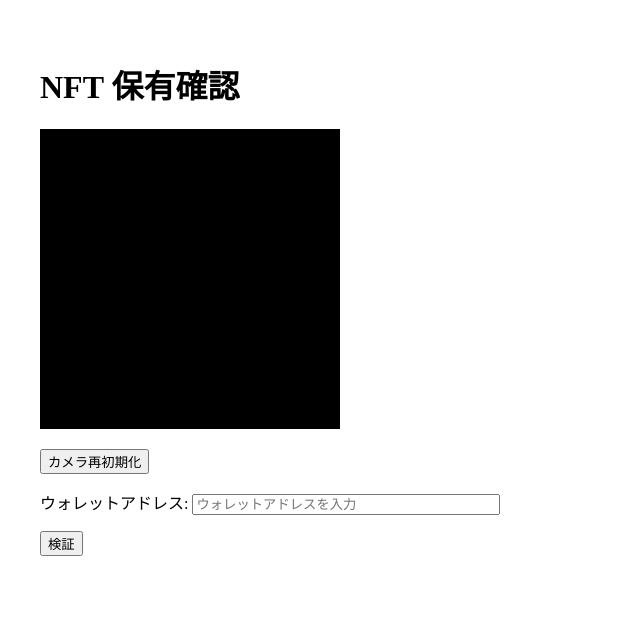
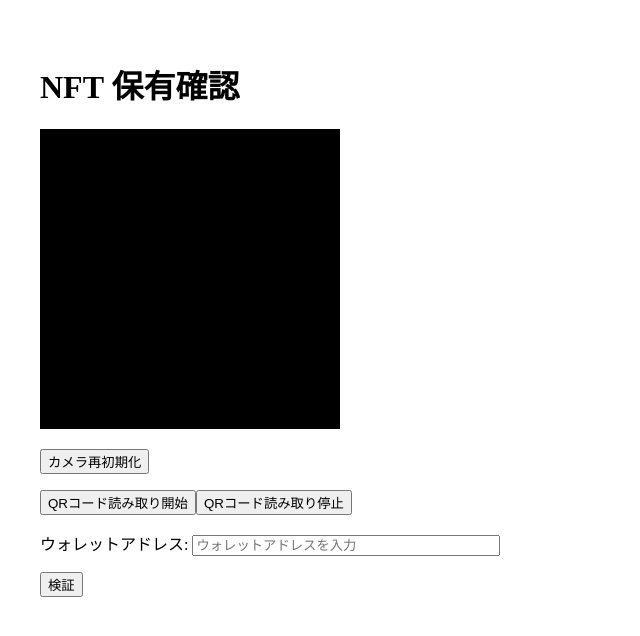
Before and after one commit to yuya-sakai/nft-checker, a Next.js app: page /check in a window 1280 px wide. Shown: the top 636 px of the page, without its empty margins (0-640 px from the left). Built offline with nearby package versions, Linux system fonts and the light colour scheme; no server answers.

Commit message:
update outcamera

```diff
--- a/package.json
+++ b/package.json
@@ -9,6 +9,7 @@
     },
     "dependencies": {
         "ethers": "^5.6.0",
+        "jsqr": "^1.4.0",
         "next": "^12.2.5",
         "react": "^17.0.2",
         "react-dom": "^17.0.2",
--- a/pages/check.js
+++ b/pages/check.js
@@ -1,22 +1,26 @@
 // pages/check.js
 import { useEffect, useRef, useState } from 'react';
+import jsQR from 'jsqr';
 
 export default function CheckPage() {
   const videoRef = useRef(null);
+  const canvasRef = useRef(null);
   const [error, setError] = useState('');
   const [selectedDeviceId, setSelectedDeviceId] = useState(null);
   const [stream, setStream] = useState(null);
   const [walletAddress, setWalletAddress] = useState('');
   const [result, setResult] = useState(''); // NFT検証結果
+  const [scanning, setScanning] = useState(false);
+  const [qrScanningInterval, setQrScanningInterval] = useState(null);
 
   // カメラ初期化関数
   const initCamera = async () => {
     try {
-      // まず、一度カメラへのアクセスをリクエストして許可を得る
+      // まずカメラへのアクセス許可を取得（これでデバイスラベルが利用可能に）
       const tempStream = await navigator.mediaDevices.getUserMedia({ video: true });
       tempStream.getTracks().forEach((track) => track.stop());
 
-      // 利用可能なビデオデバイスを列挙
+      // 利用可能なビデオデバイスを取得
       const devices = await navigator.mediaDevices.enumerateDevices();
       const videoDevices = devices.filter(
         (device) => device.kind === 'videoinput'
@@ -38,11 +42,10 @@ export default function CheckPage() {
         setSelectedDeviceId(rearCamera.deviceId);
         constraints = { video: { deviceId: { exact: rearCamera.deviceId } } };
       } else {
-        // 見つからなければ、厳密に外側カメラを要求する
+        // リアカメラが見つからない場合は、厳密に外側カメラを要求する
         constraints = { video: { facingMode: { exact: 'environment' } } };
       }
 
-      // 選択した制約でカメラを起動
       const newStream = await navigator.mediaDevices.getUserMedia(constraints);
       setStream(newStream);
       if (videoRef.current) {
@@ -54,20 +57,42 @@ export default function CheckPage() {
     }
   };
 
-  // コンポーネント初回マウント時にカメラを初期化
-  useEffect(() => {
-    initCamera();
-    // アンマウント時にストリームを停止
-    return () => {
-      if (stream) {
-        stream.getTracks().forEach((track) => track.stop());
+  // QRコードを読み取る関数（定期的にフレームをキャプチャして解析）
+  const startQRScanning = () => {
+    setScanning(true);
+    const interval = setInterval(() => {
+      if (videoRef.current && canvasRef.current) {
+        const video = videoRef.current;
+        const canvas = canvasRef.current;
+        const ctx = canvas.getContext('2d');
+        // ビデオのサイズに合わせてキャンバスサイズを設定
+        canvas.width = video.videoWidth;
+        canvas.height = video.videoHeight;
+        ctx.drawImage(video, 0, 0, canvas.width, canvas.height);
+        const imageData = ctx.getImageData(0, 0, canvas.width, canvas.height);
+        const code = jsQR(imageData.data, canvas.width, canvas.height);
+        if (code) {
+          console.log('QRコード検出:', code.data);
+          setWalletAddress(code.data);
+          clearInterval(interval);
+          setQrScanningInterval(null);
+          setScanning(false);
+        }
       }
-    };
-    // stream を依存配列に入れないことで、一度だけ初期化する
-    // eslint-disable-next-line react-hooks/exhaustive-deps
-  }, []);
+    }, 500);
+    setQrScanningInterval(interval);
+  };
 
-  // NFT保有検証処理：/api/verify にウォレットアドレスを送信
+  // QRコード読み取りを停止する
+  const stopQRScanning = () => {
+    if (qrScanningInterval) {
+      clearInterval(qrScanningInterval);
+      setQrScanningInterval(null);
+    }
+    setScanning(false);
+  };
+
+  // NFT保有検証処理（/api/verify に問い合わせ）
   const handleVerify = async () => {
     if (!walletAddress) {
       setError('ウォレットアドレスを入力してください');
@@ -91,31 +116,47 @@ export default function CheckPage() {
     }
   };
 
+  // 初回マウント時にカメラを初期化
+  useEffect(() => {
+    initCamera();
+    return () => {
+      if (stream) {
+        stream.getTracks().forEach((track) => track.stop());
+      }
+      if (qrScanningInterval) {
+        clearInterval(qrScanningInterval);
+      }
+    };
+    // eslint-disable-next-line react-hooks/exhaustive-deps
+  }, []);
+
   return (
     <div style={{ padding: '2rem' }}>
       <h1>NFT 保有確認</h1>
-
-      {/* エラー表示 */}
       {error && <p style={{ color: 'red' }}>{error}</p>}
 
-      {/* カメラ映像表示 */}
+      {/* カメラ映像を表示 */}
       <video
         ref={videoRef}
         autoPlay
         playsInline
-        style={{
-          width: '300px',
-          height: '300px',
-          background: '#000'
-        }}
+        style={{ width: '300px', height: '300px', background: '#000' }}
       />
+      {/* QRコード解析用の非表示キャンバス */}
+      <canvas ref={canvasRef} style={{ display: 'none' }} />
 
       {/* カメラ再初期化ボタン */}
       <div style={{ marginTop: '1rem' }}>
         <button onClick={initCamera}>カメラ再初期化</button>
       </div>
 
-      {/* ウォレットアドレス入力 */}
+      {/* QRコード読み取り開始/停止ボタン */}
+      <div style={{ marginTop: '1rem' }}>
+        <button onClick={startQRScanning}>QRコード読み取り開始</button>
+        <button onClick={stopQRScanning}>QRコード読み取り停止</button>
+      </div>
+
+      {/* ウォレットアドレス入力欄 */}
       <div style={{ marginTop: '1rem' }}>
         <label>
           ウォレットアドレス:{' '}
@@ -134,7 +175,7 @@ export default function CheckPage() {
         <button onClick={handleVerify}>検証</button>
       </div>
 
-      {/* 検証結果表示：NFT保有なら青、未保有なら赤 */}
+      {/* 検証結果表示（NFT保有なら青、未保有なら赤） */}
       {result && (
         <div
           style={{
```
Also changed, not shown: 1 other file (tests, documents, lock files or other folders).
